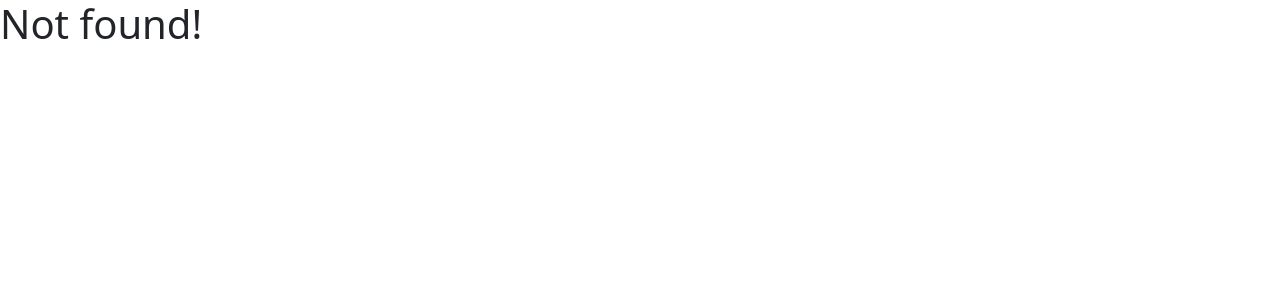
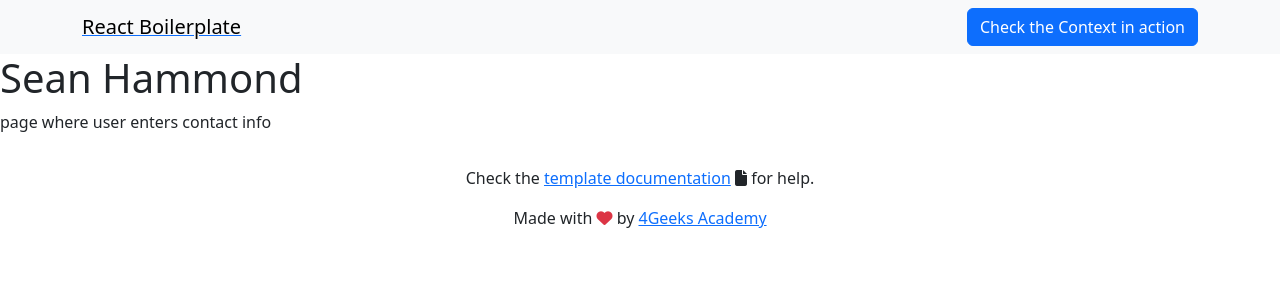
Before and after one commit to 4GeeksAcademy/sean-hammond-contact-list, a React (Vite) app: page /createcontact in a window 1280 px wide. Before the commit this address had no page. Shown: the top 300 px of the page. Built offline with nearby package versions, Linux system fonts and the light colour scheme.

Commit message:
renamed test page to CreateContact

```diff
--- a/src/pages/Test.jsx
+++ b/src/pages/CreateContact.jsx
@@ -1,12 +1,12 @@
 import React from "react";
 import useGlobalReducer from "../hooks/useGlobalReducer";
 
-export const Test = () => {
+export const CreateContact = () => {
   const { store, dispatch } = useGlobalReducer();
   return (
     <div>
       <h1>{store.fname} {store.lname}</h1>
-      <p>Test</p>
+      <p>page where user enters contact info</p>
     </div>
   );
 };
--- a/src/pages/Home.jsx
+++ b/src/pages/Home.jsx
@@ -56,7 +56,7 @@ export const Home = () => {
       <p>
         <img src={rigoImageUrl} />
       </p>
-      <Link to="/test">Go To Test Page</Link>
+      <Link to="/createcontact">Create new contact</Link>
 
       <button
         onClick={() => {
--- a/src/routes.jsx
+++ b/src/routes.jsx
@@ -9,7 +9,7 @@ import { Layout } from "./pages/Layout";
 import { Home } from "./pages/Home";
 import { Single } from "./pages/Single";
 import { Demo } from "./pages/Demo";
-import { Test } from "./pages/Test";
+import { CreateContact } from "./pages/CreateContact";
 
 export const router = createBrowserRouter(
   createRoutesFromElements(
@@ -26,7 +26,7 @@ export const router = createBrowserRouter(
       <Route path="/single/:theId" element={<Single />} />{" "}
       {/* Dynamic route for single items */}
       <Route path="/demo" element={<Demo />} />
-      <Route path="/test" element={<Test />} />
+      <Route path="/createcontact" element={<CreateContact />} />
     </Route>
   )
 );
```
